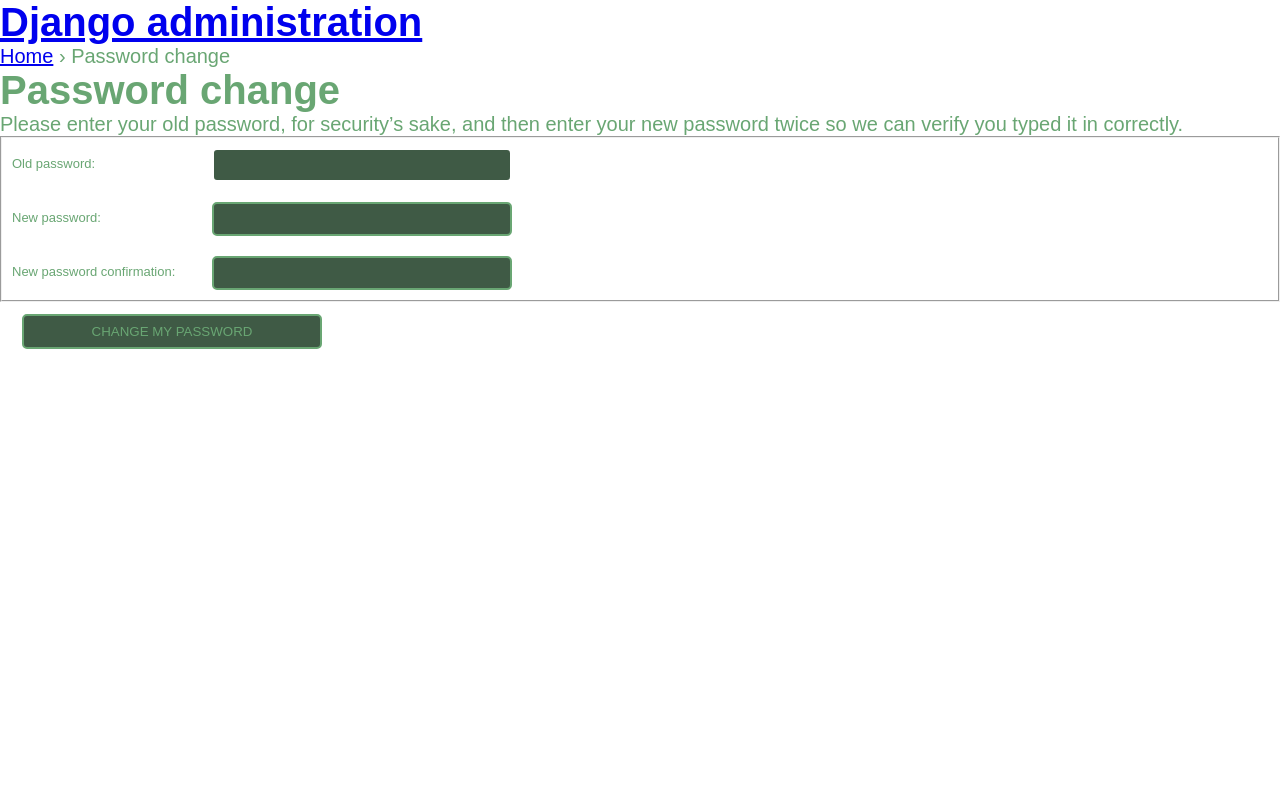
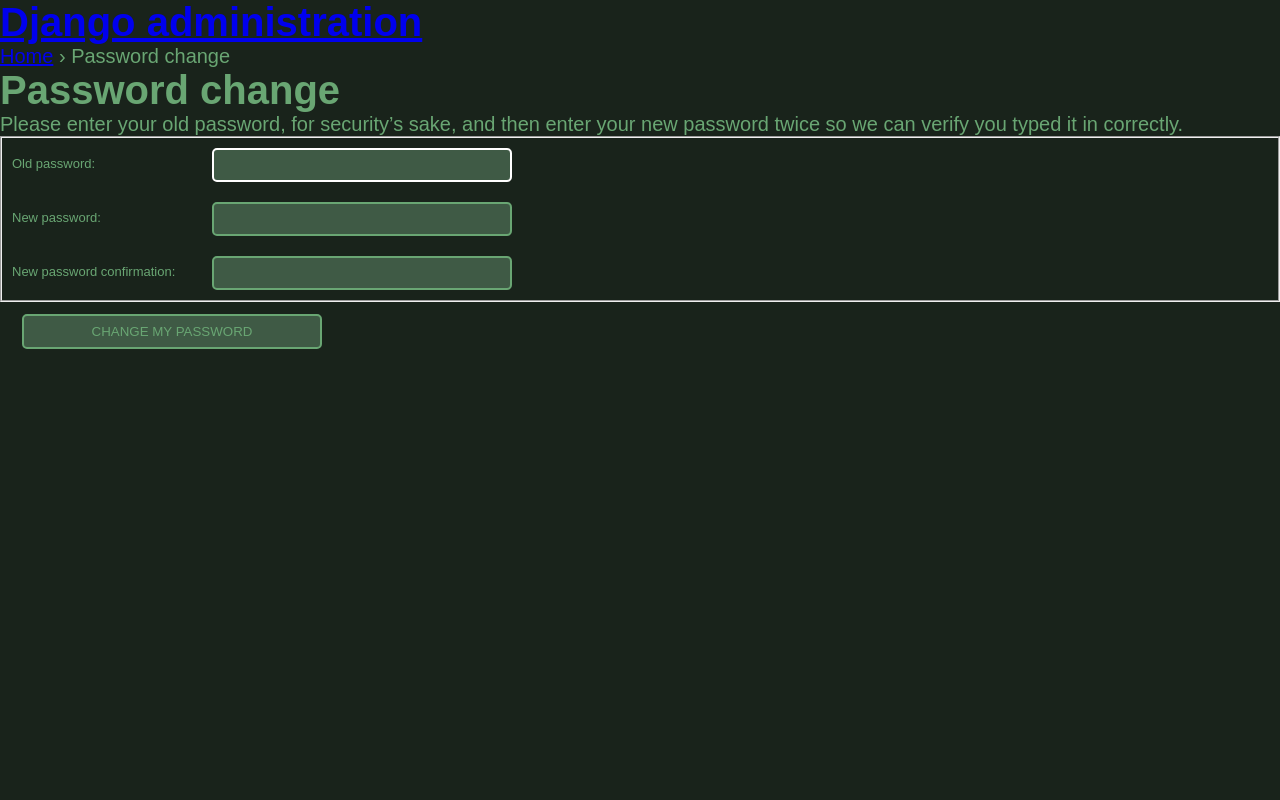
Before and after one commit to adam-thomas/the-grand-calcutron, a Django app: a page that uses calcutron/static/styles/layout.less in a window 1280 px wide. Run offline with Django 3.2, Linux system fonts and the light colour scheme; the visitor is signed in with stand-in values (Sample User, id 1); style sheets or scripts are compiled from the project's sources; parts of the project's set-up code (start-up, migrations or seed data) failed here and were passed over.

Commit message:
Always show a green <body> background.

```diff
--- a/calcutron/static/styles/layout.less
+++ b/calcutron/static/styles/layout.less
@@ -11,6 +11,7 @@ html, body {
 body {
     font-family: 'Josefin Sans', sans-serif;
     font-size: 20px;
+    background-color: @dark-green;
 
     display: flex;
     flex-flow: column;
```
